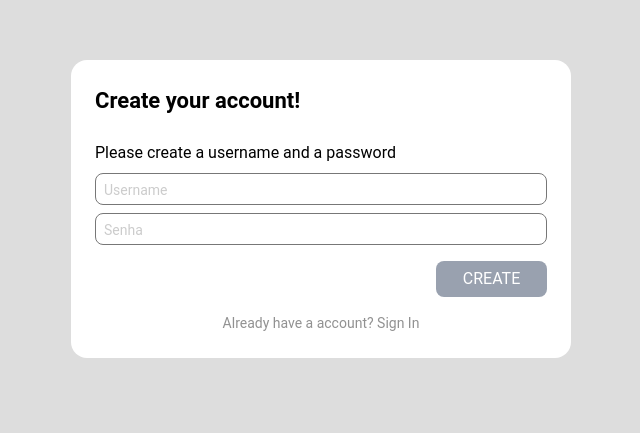
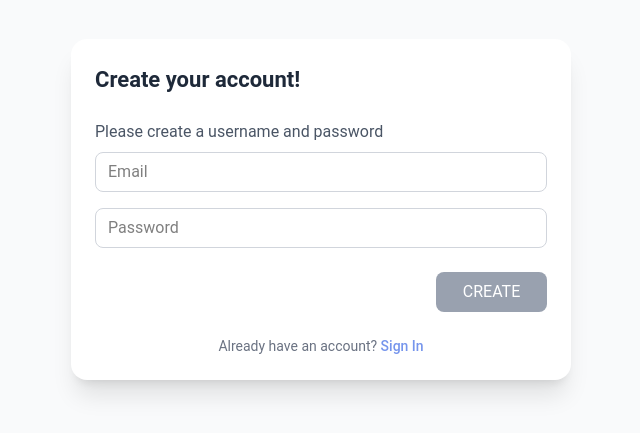
Before and after one commit to Pietra-Costa/codeleap-codechallenge, a React (Vite) app: page /register in a window 1280 px wide. Shown: the part 191-624 px from the top of the page, without its empty margins (319-959 px from the left). Built offline with nearby package versions, Linux system fonts and the light colour scheme; no server answers.

Commit message:
register page

```diff
--- a/src/pages/auth/register/register.jsx
+++ b/src/pages/auth/register/register.jsx
@@ -2,15 +2,34 @@ import React, { useState } from "react";
 import { createUserWithEmailAndPassword } from "firebase/auth";
 import { auth } from "../../../firebase/firebaseConfig";
 import { Link, useNavigate } from "react-router-dom";
+import CustomToast from "../../../components/toast/toast";
 
 const RegisterPage = () => {
   const [email, setEmail] = useState("");
   const [password, setPassword] = useState("");
   const [error, setError] = useState("");
   const navigate = useNavigate();
+  const [isLoading, setIsLoading] = useState(false);
+  const [progress, setProgress] = useState(0);
 
-  const handleSignup = async (e) => {
+  const simulateProgress = () => {
+    setProgress(0);
+    const interval = setInterval(() => {
+      setProgress(prev => {
+        if (prev >= 100) {
+          clearInterval(interval);
+          return 100;
+        }
+        return prev + (10 + Math.random() * 15);
+      });
+    }, 300);
+    return interval;
+  };
+
+  const handleSignup = async e => {
     e.preventDefault();
+    setIsLoading(true);
+    const progressInterval = simulateProgress();
     try {
       const userCredential = await createUserWithEmailAndPassword(
         auth,
@@ -23,60 +42,116 @@ const RegisterPage = () => {
     } catch (err) {
       console.error("Erro ao criar conta:", err.message);
       setError("Erro ao criar conta. Tente novamente.");
+      toast.error(
+        err.message.includes("weak-password")
+          ? "Senha muito fraca (mínimo 6 caracteres)"
+          : err.message.includes("email-already-in-use")
+          ? "Este email já está em uso"
+          : "Erro ao criar conta"
+      );
+    } finally {
+      clearInterval(progressInterval);
+      setIsLoading(false);
     }
   };
 
   return (
-    <div className="flex items-center justify-center h-screen">
-      <div className="bg-white w-[500px] h-auto rounded-2xl p-[24px]">
-        <h2 className="text-[22px] font-display font-bold mb-6">
+    <div className="flex items-center justify-center h-screen bg-gray-50">
+      <div className="bg-white w-[500px] h-auto rounded-2xl p-[24px] relative overflow-hidden shadow-xl">
+        {isLoading && (
+          <div className="absolute bottom-0 left-0 right-0 h-1.5 bg-gray-100 overflow-hidden">
+            <div
+              className="h-full relative"
+              style={{
+                width: `${progress}%`,
+                transition: "width 0.4s cubic-bezier(0.65, 0, 0.35, 1)",
+              }}
+            >
+              <div className="absolute inset-0 bg-gradient-to-r from-[#7695EC] via-[#9ab1ff] to-[#7695EC] animate-gradient-flow" />
+            </div>
+          </div>
+        )}
+
+        <h2 className="text-[22px] font-display font-bold mb-6 text-gray-800">
           Create your account!
         </h2>
-        <p className="text-[16px] font-normal mb-2">
-          Please create a username and a password
+        <p className="text-[16px] font-normal mb-2 text-gray-600">
+          Please create a username and password
         </p>
 
-        <form onSubmit={handleSignup}>
+        <form onSubmit={handleSignup} className="space-y-4">
+          <div>
             <input
               type="email"
-            placeholder="Username"
+              placeholder="Email"
               value={email}
-            onChange={(e) => setEmail(e.target.value)}
-            className="mb-2 border border-[#777777] rounded-lg w-[452px] h-8 placeholder:text-[#CCCCCC] placeholder:text-[14px] p-2"
+              onChange={e => setEmail(e.target.value)}
+              className="w-full h-10 px-3 border border-gray-300 rounded-lg focus:outline-none focus:ring-2 focus:ring-[#7695EC] focus:border-transparent transition-all"
+              required
             />
+          </div>
 
+          <div>
             <input
               type="password"
-            placeholder="Senha"
+              placeholder="Password"
               value={password}
-            onChange={(e) => setPassword(e.target.value)}
-            className=" mb-4 border border-[#777777] rounded-lg w-[452px] h-8 placeholder:text-[#CCCCCC] placeholder:text-[14px] p-2"
+              onChange={e => setPassword(e.target.value)}
+              className="w-full h-10 px-3 border border-gray-300 rounded-lg focus:outline-none focus:ring-2 focus:ring-[#7695EC] focus:border-transparent transition-all"
+              required
+              minLength={6}
             />
+          </div>
 
-          <div className="flex justify-end">
+          {error && <div className="text-red-500 text-sm mt-2">{error}</div>}
+
+          <div className="flex justify-end pt-2">
             <button
               type="submit"
-              className={`w-[111px] uppercase text-white p-1.5 rounded-lg ${
-                !email || !password
+              disabled={!email || !password || isLoading}
+              className={`w-[111px] h-10 uppercase text-white rounded-lg flex items-center justify-center ${
+                !email || !password || isLoading
                   ? "bg-gray-400 cursor-not-allowed"
-                  : "bg-primary"
-              }`}
+                  : "bg-[#7695EC] hover:bg-[#6785d6] active:bg-[#5a7bd9]"
+              } transition-colors`}
             >
-              Create
+              {isLoading ? (
+                <span className="inline-block h-4 w-4 border-2 border-white border-t-transparent rounded-full animate-spin" />
+              ) : (
+                "Create"
+              )}
             </button>
           </div>
+        </form>
 
-          <div className="flex justify-center items-center mt-4">
-            <p className="text-[14px] text-[#757575cc]">
-              Already have a account?{" "}
-              <span className="hover:text-primary">
-                {" "}
-                <Link to="/"> Sign In</Link>{" "}
-              </span>
+        <div className="mt-6 text-center">
+          <p className="text-sm text-gray-500">
+            Already have an account?{" "}
+            <Link
+              to="/login"
+              className="text-[#7695EC] hover:underline font-medium"
+            >
+              Sign In
+            </Link>
           </p>
         </div>
-        </form>
+
+        <style jsx global>{`
+          @keyframes gradient-flow {
+            0% {
+              background-position: 0% 50%;
+            }
+            100% {
+              background-position: 100% 50%;
+            }
+          }
+          .animate-gradient-flow {
+            background-size: 200% 100%;
+            animation: gradient-flow 1.5s linear infinite;
+          }
+        `}</style>
       </div>
+      <CustomToast />
     </div>
   );
 };
```
Lines whose indentation alone changed are shown as unchanged.
